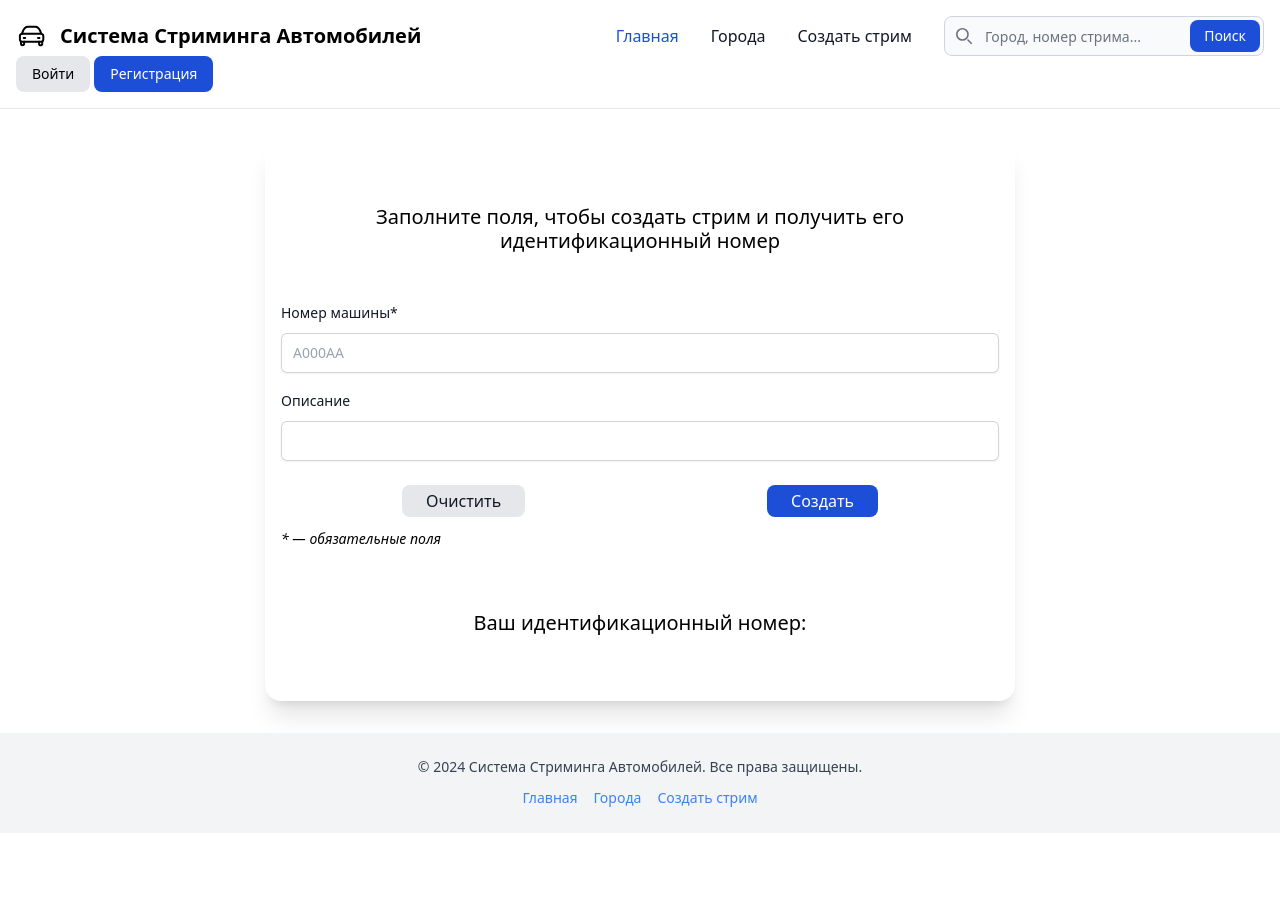
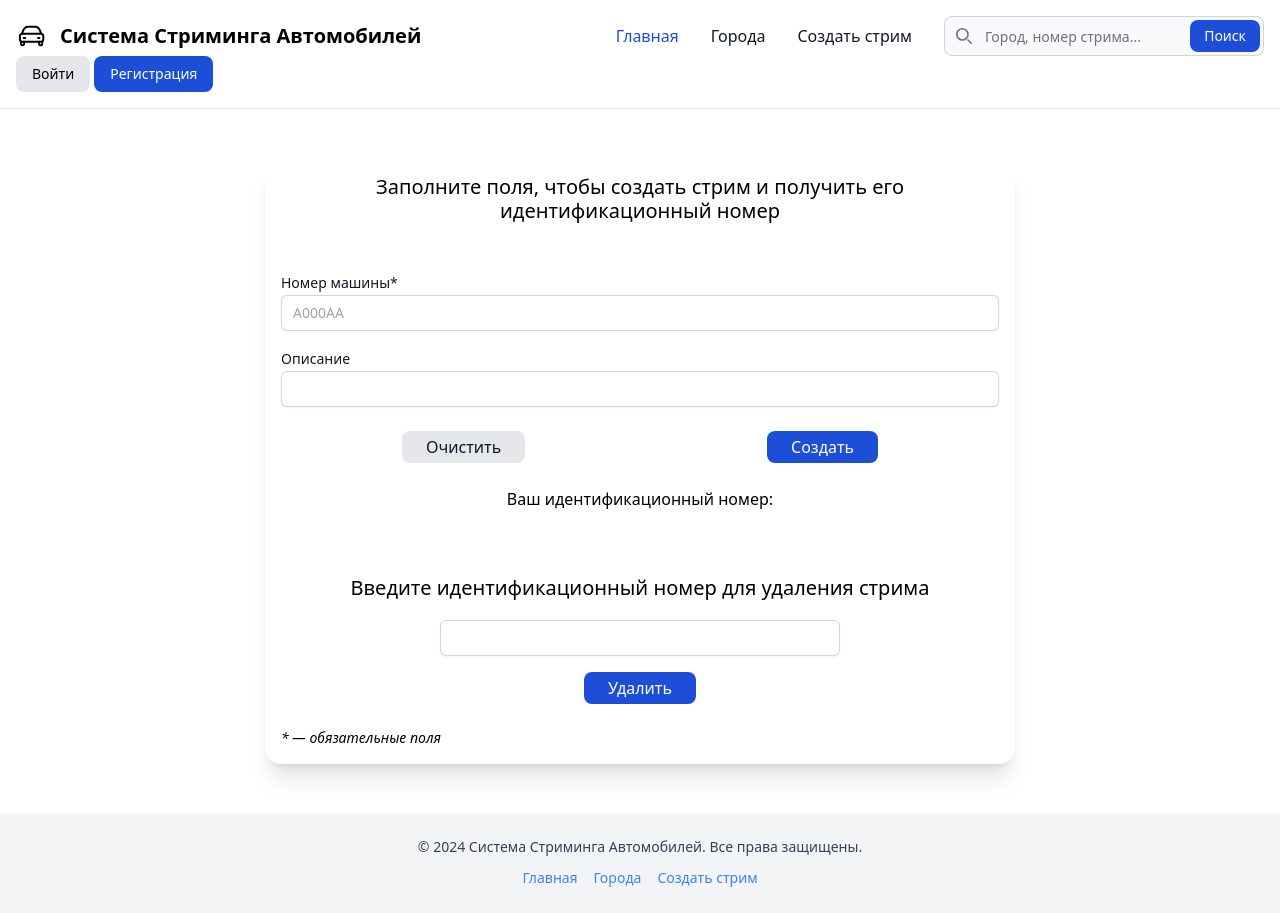
Before and after one commit to pelevin-petr/stream-service-development, a Vue app in the folder frontend/: page /create-streams in a window 1280 px wide. Before the commit the page ends 833 px from the top, so only its background shows below. Built offline with nearby package versions, Linux system fonts and the light colour scheme.

Commit message:
add streams deleting

```diff
--- a/frontend/src/routes/router.ts
+++ b/frontend/src/routes/router.ts
@@ -4,7 +4,7 @@ import HomeView from '@/views/HomeView.vue'
 import StreamView from '@/views/StreamView.vue'
 import RegisterView from '@/views/RegisterView.vue'
 import LoginView from '@/views/LoginView.vue'
-import CreateStream from '@/views/CreateStream.vue'
+import CreateStream from '@/views/CreateDeleteStream.vue'
 
 
 const routes = [
--- /dev/null
+++ b/frontend/src/views/CreateDeleteStream.vue
@@ -0,0 +1,158 @@
+<script setup lang="ts">
+import { ref } from 'vue'
+
+
+const title = ref<string>('')
+const description = ref<string>('')
+const id = ref<number>()
+const deleteId = ref<number>()
+const isDeleted = ref<boolean>(false)
+const isCreated = ref<boolean>(true)
+const deletionError = ref<boolean>(false)
+const deletedStream = ref()
+
+
+const createStream = async () => {
+  const res = await fetch(`http://127.0.0.1:8000/api/streams`, {
+    method: 'POST',
+    headers: { 'content-type': 'application/json' },
+    body: JSON.stringify({
+      title: title.value,
+      description: description.value
+    })
+  })
+
+  if (!res.ok) {
+    isCreated.value = false
+    return
+  }
+
+  const stream = await res.json()
+  id.value = stream.id
+  isCreated.value = true
+}
+
+const clearCreateForm = () => {
+  title.value = ''
+  description.value = ''
+}
+const clearDeleteForm = () => {
+  deleteId.value = undefined
+}
+
+
+const deleteStream = async () => {
+  const res = await fetch(`http://127.0.0.1:8000/api/streams?stream_id=${deleteId.value}`, {
+    method: 'DELETE',
+    headers: { 'content-type': 'application/json' },
+  })
+
+  if (!res.ok) {
+    deletionError.value = true
+    isDeleted.value = false
+    return
+  }
+
+  deletedStream.value = await res.json()
+  isDeleted.value = true
+}
+</script>
+<template>
+  <div class="h-[80vh] px-2 flex items-center justify-center">
+    <div class="min-w-[350px] max-w-[750px] rounded-2xl shadow-xl flex flex-col p-4">
+      <form class="w-full">
+        <div class="text-center mb-12">
+          <h3 class="text-xl leading-6 text-black">
+            Заполните поля, чтобы создать стрим и получить его идентификационный номер
+          </h3>
+        </div>
+
+        <div class="mt-4">
+          <label class="block text-sm font-medium leading-6 text-gray-900">Номер машины*</label>
+          <input type="text"
+                 v-model="title"
+                 placeholder="A000AA"
+                 class="block w-full rounded-md border-0 text-gray-900 shadow-sm ring-1 ring-inset ring-gray-300 placeholder:text-gray-400 focus:ring-2 focus:ring-blue-600 sm:text-sm">
+        </div>
+
+        <div class="mt-4">
+          <label class="block text-sm font-medium leading-6 text-gray-900">Описание</label>
+          <input type="text"
+                 v-model="description"
+                 class="block w-full rounded-md border-0 text-gray-900 shadow-sm ring-1 ring-inset ring-gray-300 placeholder:text-gray-400 focus:ring-2 focus:ring-blue-600 sm:text-sm">
+        </div>
+
+        <div class="flex justify-around w-full mt-4">
+          <button type="button"
+                  @click="clearCreateForm()"
+                  class="px-6 py-1 mt-2 font-medium rounded-lg text-md text-center leading-6 text-gray-900 bg-gray-200 hover:bg-gray-400 focus:ring-4 focus:ring-gray-300">
+            Очистить
+          </button>
+
+          <button type="button"
+                  @click="createStream(); clearCreateForm();"
+                  :disabled="title == ''"
+                  class="px-6 mt-2 py-1 text-white bg-blue-700 hover:bg-blue-800 focus:ring-4 focus:ring-blue-300 font-medium rounded-lg text-md text-center">
+            Создать
+          </button>
+        </div>
+
+        <div
+          v-if="isCreated"
+          class="mt-6 text-center"
+        >
+          <div class="text-md">
+            Ваш идентификационный номер: <span class="text-black font-semibold font-mono">{{ id }}</span>
+          </div>
+        </div>
+
+        <div
+          v-else
+          class="text-red-600 text-center mt-6 text-md"
+        >
+          Во время выполнения запроса произошла ошибка. Попробуйте сначала.
+        </div>
+
+        <div class="mt-16 text-center">
+          <h3 class="text-xl leading-6 text-black mb-5">
+            Введите идентификационный номер для удаления стрима
+          </h3>
+
+          <input type="number"
+                 v-model="deleteId"
+                 class="block mx-auto mb-2 w-full max-w-[400px] rounded-md border-0 text-gray-900 shadow-sm ring-1 ring-inset ring-gray-300 placeholder:text-gray-400 focus:ring-2 focus:ring-blue-600 sm:text-sm">
+
+          <button
+            type="button"
+            :disabled="deleteId == undefined"
+            class="px-6 mt-2 py-1 text-white bg-blue-700 hover:bg-blue-800 focus:ring-4 focus:ring-blue-300 font-medium rounded-lg text-md text-center"
+            @click="deleteStream(); clearDeleteForm()"
+          >
+            Удалить
+          </button>
+
+          <div
+            class="mt-4"
+            v-if="isDeleted">
+            Стрим c номером машины «{{ deletedStream.title }}» был успешно удален
+          </div>
+
+          <div
+            v-else-if="deletionError"
+            class="text-red-600 text-center mt-4 text-md">
+            Во время выполнения запроса произошла ошибка. Попробуйте сначала.
+          </div>
+        </div>
+
+        <div class="pt-6 text-sm italic">
+          * — обязательные поля
+        </div>
+      </form>
+    </div>
+  </div>
+
+</template>
+
+<style scoped>
+
+</style>
--- a/frontend/src/views/CreateStream.vue
+++ /dev/null
@@ -1,92 +0,0 @@
-<script setup lang="ts">
-import { ref } from 'vue'
-
-
-const title = ref<string>('')
-const description = ref<string>('')
-const id = ref<number>()
-
-
-const createStream = async () => {
-  const res = await fetch(`http://127.0.0.1:8000/api/streams`, {
-    method: 'POST',
-    headers: { 'content-type': 'application/json' },
-    body: JSON.stringify({
-      title: title.value,
-      description: description.value
-    })
-  })
-
-  const stream = await res.json()
-  id.value = stream.id
-}
-
-const clear = () => {
-  title.value = ''
-  description.value = ''
-}
-</script>
-<template>
-  <div class="h-[70vh] px-2">
-    <div class="min-w-[350px] max-w-[750px] rounded-2xl shadow-xl flex flex-col items-center justify-center p-4">
-      <form class="w-full">
-        <div class="">
-          <div class="">
-            <div class="">
-              <h3 class="text-xl text-center leading-6 text-black mb-12">
-                Заполните поля, чтобы создать стрим и получить его
-                идентификационный номер
-              </h3>
-              <div class="mt-4">
-                <label class="block text-sm font-medium leading-6 text-gray-900">Номер машины*</label>
-                <div class="mt-2">
-                  <input type="text"
-                         v-model="title"
-                         placeholder="A000AA"
-                         class="block w-full rounded-md border-0 text-gray-900 shadow-sm ring-1 ring-inset ring-gray-300 placeholder:text-gray-400 focus:ring-2 focus:ring-inset focus:ring-indigo-600 sm:text-sm sm:leading-6">
-                </div>
-              </div>
-
-              <div class="mt-4">
-                <label class="block text-sm font-medium leading-6 text-gray-900">Описание</label>
-                <div class="mt-2">
-                  <input type="text"
-                         v-model="description"
-                         class="block w-full rounded-md border-0 text-gray-900 shadow-sm ring-1 ring-inset ring-gray-300 placeholder:text-gray-400 focus:ring-2 focus:ring-inset focus:ring-indigo-600 sm:text-sm sm:leading-6">
-                </div>
-              </div>
-            </div>
-
-            <div class="flex justify-around w-full mt-4">
-              <button type="button"
-                      @click="clear"
-                      class="px-6 py-1 mt-2 font-medium rounded-lg text-md text-center leading-6 text-gray-900 bg-gray-200 hover:bg-gray-400 focus:ring-4 focus:outline-none focus:ring-gray-300">
-                Очистить
-              </button>
-              <button type="button"
-                      @click="createStream(); clear(); "
-                      :disabled="title == ''"
-                      class="px-6 mt-2 py-1 text-white bg-blue-700 hover:bg-blue-800 focus:ring-4 focus:outline-none focus:ring-blue-300 font-medium rounded-lg text-md text-center">
-                Создать
-              </button>
-            </div>
-
-            <div class="pt-3 text-sm italic">
-              * — обязательные поля
-            </div>
-
-            <div class="mt-[25px] md:mt-[60px] text-center">
-              <div class="sm:text-xl text-md">
-                Ваш идентификационный номер: <span class=" text-black font-semibold font-mono">{{ id }}</span>
-              </div>
-            </div>
-          </div>
-        </div>
-      </form>
-    </div>
-  </div>
-</template>
-
-<style scoped>
-
-</style>
```
Also changed, not shown: frontend/src/assets/img/loading.webp (added).
